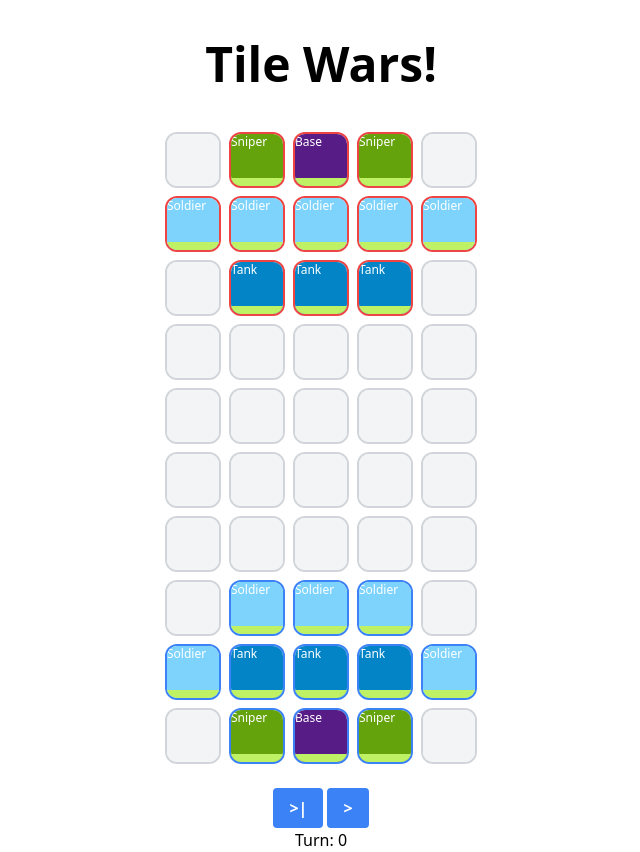
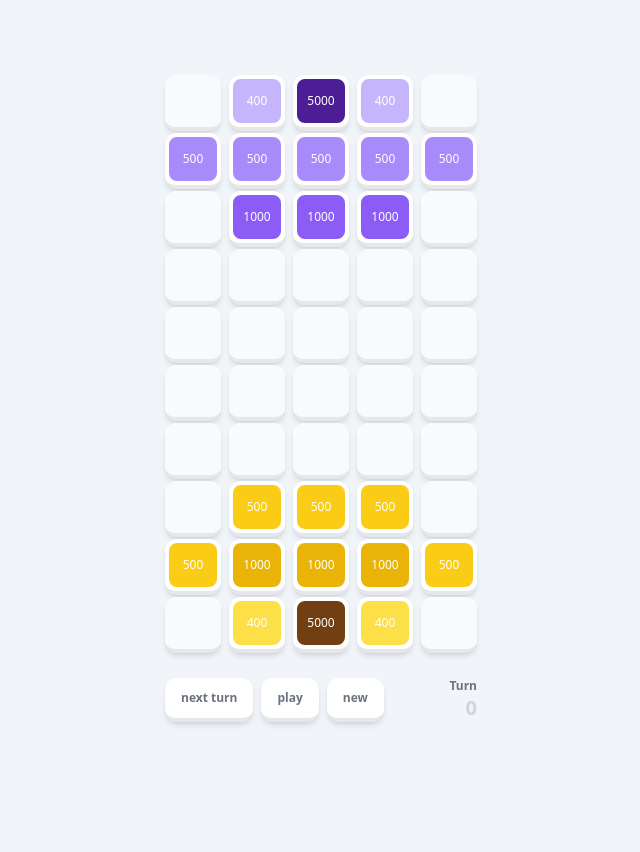
Before and after one commit to mktcode/tilewars, a Vue app: page / in a window 1280 px wide. Shown: the whole page, without its empty margins (319-959 px from the left). After the commit the page ends 800 px from the top, so only its background shows below. Built offline with nearby package versions, Linux system fonts and the light colour scheme.

Commit message:
looks nice

```diff
--- a/src/App.vue
+++ b/src/App.vue
@@ -36,32 +36,39 @@ const toggleIsPlaying = () => {
     nextTurn();
   }
 };
+
+const reload = () => {
+  window.location.reload();
+};
 </script>
 
 <template>
-  <main class="max-w-5xl mx-auto">
-    <h1 class="text-5xl font-bold text-center my-10">Tile Wars!</h1>
+  <main class="flex flex-col max-w-5xl mx-auto min-h-screen items-center justify-center">
     <div class="flex flex-col items-center">
       <div v-for="y in [10, 9, 8, 7, 6, 5, 4, 3, 2, 1]" class="flex">
         <div v-for="x in [1, 2, 3, 4, 5]">
-          <Tile class="m-1" :x="x" :y="y" />
+          <Tile class="my-[1px] mx-1" :x="x" :y="y" />
         </div>
       </div>
     </div>
-    <div class="text-center mt-5 space-x-1">
-      <button @click="nextTurn">>|</button>
+    <div class="flex text-center mt-5 w-80 p-1">
+      <div class="flex space-x-2">
+        <button v-if="!isPlaying" @click="nextTurn">next turn</button>
         <button @click="toggleIsPlaying()">
-        <template v-if="isPlaying">||</template>
-        <template v-else>></template>
+          <template v-if="isPlaying">pause</template>
+          <template v-else>play</template>
         </button>
         <button v-if="isPlaying" @click="toggleSpeed()">
           <template v-if="playSpeed === PLAYSPEED.Slow">x2</template>
           <template v-else-if="playSpeed === PLAYSPEED.Medium">x3</template>
           <template v-else>x1</template>
         </button>
+        <button @click="reload">new</button>
       </div>
-    <div class="text-center">
-      Turn: {{ turnCount }}
+      <div class="text-right font-bold ml-auto">
+        <div class="text-xs text-gray-500">Turn</div>
+        <div class="text-xl text-gray-300">{{ turnCount }}</div>
+      </div>
     </div>
   </main>
 </template>
--- a/src/Base.vue
+++ b/src/Base.vue
@@ -8,7 +8,5 @@ defineProps<{
 </script>
 
 <template>
-  <Unit class="bg-purple-900" :unit="unit">
-    <div>Base</div>
-  </Unit>
+  <Unit class="bg-amber-900" :unit="unit"></Unit>
 </template>
--- a/src/Empty.vue
+++ b/src/Empty.vue
@@ -1,3 +1,3 @@
 <template>
-  <div class="grow flex flex-col bg-gray-100"></div>
+  <div class="grow flex flex-col bg-gray-50"></div>
 </template>
--- a/src/Sniper.vue
+++ b/src/Sniper.vue
@@ -8,7 +8,5 @@ defineProps<{
 </script>
 
 <template>
-  <Unit class="bg-lime-600" :unit="unit">
-    <div>Sniper</div>
-  </Unit>
+  <Unit class="bg-amber-400" :unit="unit"></Unit>
 </template>
--- a/src/Soldier.vue
+++ b/src/Soldier.vue
@@ -8,7 +8,5 @@ defineProps<{
 </script>
 
 <template>
-  <Unit class="bg-sky-300" :unit="unit">
-    <div>Soldier</div>
-  </Unit>
+  <Unit :unit="unit"></Unit>
 </template>
--- a/src/Tank.vue
+++ b/src/Tank.vue
@@ -8,7 +8,5 @@ defineProps<{
 </script>
 
 <template>
-  <Unit class="bg-sky-600" :unit="unit">
-    <div>Tank</div>
-  </Unit>
+  <Unit class="bg-amber-500" :unit="unit"></Unit>
 </template>
--- a/src/Tile.vue
+++ b/src/Tile.vue
@@ -1,10 +1,7 @@
 <script setup lang="ts">
 import { useState } from '@/game/state';
-import { computed, ref } from 'vue';
-import Tank from '@/Tank.vue';
-import Soldier from '@/Soldier.vue';
-import Sniper from '@/Sniper.vue';
-import Base from '@/Base.vue';
+import { computed } from 'vue';
+import Unit from '@/Unit.vue';
 import Empty from '@/Empty.vue';
 
 const props = defineProps<{
@@ -14,32 +11,22 @@ const props = defineProps<{
 
 const { player1Units, player2Units } = useState();
 
-const borderColor = ref('border-gray-300');
-
-const unit = computed(() => {
-  const player1Unit = player1Units.value.find((unit) => unit.x === props.x && unit.y === props.y && unit.health > 0);
-  if (player1Unit) {
-    borderColor.value = 'border-blue-500';
-    return player1Unit;
-  }
-  const player2Unit = player2Units.value.find((unit) => unit.x === props.x && unit.y === props.y && unit.health > 0);
-  if (player2Unit) {
-    borderColor.value = 'border-red-500';
-    return player2Unit;
-  }
-
-  borderColor.value = 'border-gray-300';
-  return null;
-});
+const player1Unit = computed(() => player1Units.value.find((unit) => unit.x === props.x && unit.y === props.y && unit.health > 0));
+const player2Unit = computed(() => player2Units.value.find((unit) => unit.x === props.x && unit.y === props.y && unit.health > 0));
+const unit = computed(() => player1Unit.value || player2Unit.value);
+const baseColor = computed(() => player1Unit.value ? 'bg-yellow-900' : 'bg-violet-900');
+const tankColor = computed(() => player1Unit.value ? 'bg-yellow-500' : 'bg-violet-500');
+const soldierColor = computed(() => player1Unit.value ? 'bg-yellow-400' : 'bg-violet-400');
+const sniperColor = computed(() => player1Unit.value ? 'bg-yellow-300' : 'bg-violet-300');
 </script>
 
 <template>
-  <div :class="`flex rounded-xl overflow-hidden text-white text-xs w-14 h-14 border-2 ${borderColor}`">
+  <div :class="`flex rounded-xl overflow-hidden bg-white text-white text-xs w-14 h-14 shadow-md border-b-4`">
     <template v-if="unit">
-      <Tank v-if="unit.tags.includes('tank')" :unit="unit" />
-      <Soldier v-if="unit.tags.includes('soldier')" :unit="unit" />
-      <Sniper v-if="unit.tags.includes('sniper')" :unit="unit" />
-      <Base v-if="unit.tags.includes('base')" :unit="unit" />
+      <Unit v-if="unit.tags.includes('base')" :unit="unit" :class="baseColor" />
+      <Unit v-if="unit.tags.includes('tank')" :unit="unit" :class="tankColor" />
+      <Unit v-if="unit.tags.includes('soldier')" :unit="unit" :class="soldierColor" />
+      <Unit v-if="unit.tags.includes('sniper')" :unit="unit" :class="sniperColor" />
     </template>
     <Empty v-else />
   </div>
--- a/src/Unit.vue
+++ b/src/Unit.vue
@@ -7,8 +7,7 @@ defineProps<{
 </script>
 
 <template>
-  <div class="grow flex flex-col">
-    <slot />
-    <div :class="`mt-auto bg-lime-300 h-2`" :style="`width: ${ Math.floor(unit.health / unit.maxHealth * 100) }%;`"></div>
+  <div class="grow flex flex-col items-center justify-center rounded-xl border-4 border-white">
+    {{ unit.health }}
   </div>
 </template>
--- a/src/assets/main.css
+++ b/src/assets/main.css
@@ -2,6 +2,10 @@
 @tailwind components;
 @tailwind utilities;
 
+body {
+  @apply bg-slate-100;
+}
+
 button {
-  @apply bg-blue-500 hover:bg-blue-700 text-white font-bold py-2 px-4 rounded;
+  @apply flex items-center justify-center rounded-xl overflow-hidden bg-white text-gray-500 text-xs font-bold px-4 py-3 shadow-md border-b-4
 }
```
Lines whose indentation alone changed are shown as unchanged.
